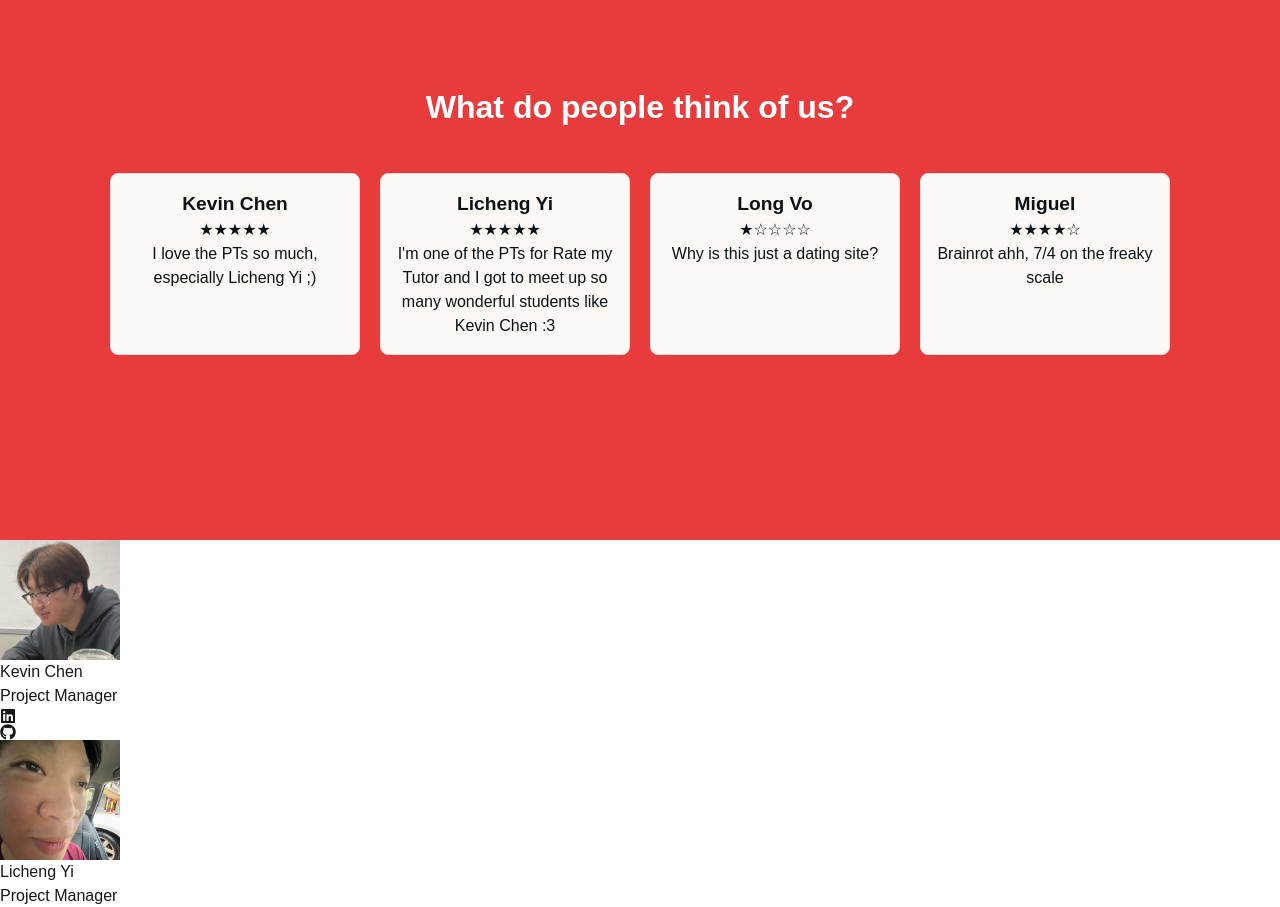
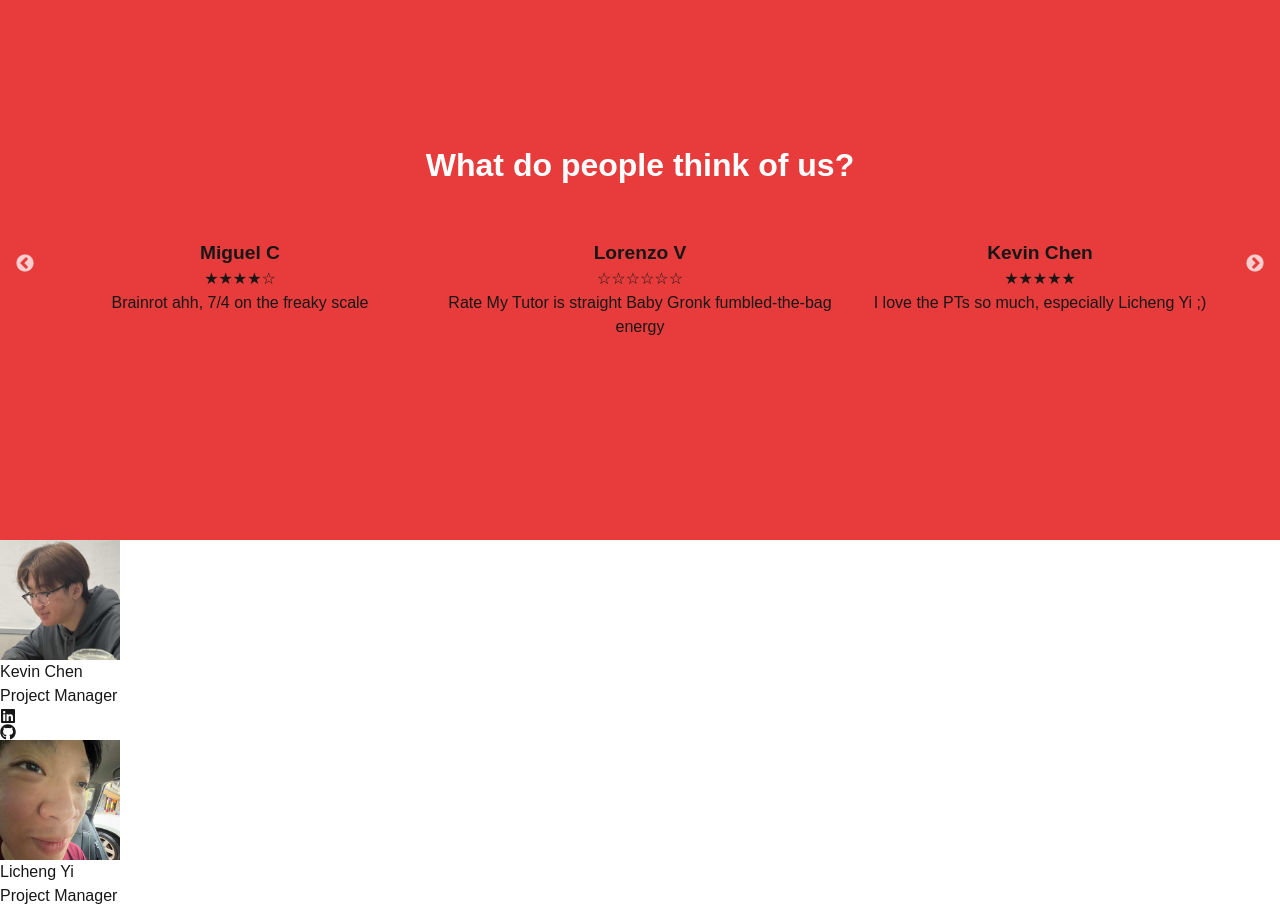
Before and after one commit to aggie-coding-club/Rate-My-Tutor, a Next.js app: page / in a window 1280 px wide. Shown: the part 1580-2487 px from the top of the page. Built offline with nearby package versions, Linux system fonts and the light colour scheme.

Commit message:
Made caousel reviews, and changed login and signup text to black

```diff
--- a/package.json
+++ b/package.json
@@ -22,7 +22,9 @@
     "node": "^20.18.0",
     "react": "^18.3.1",
     "react-dom": "^18.3.1",
-    "react-icons": "^5.3.0"
+    "react-icons": "^5.3.0",
+    "react-slick": "^0.30.2",
+    "slick-carousel": "^1.8.1"
   },
   "devDependencies": {
     "postcss": "^8",
--- a/src/app/client/css/home.module.css
+++ b/src/app/client/css/home.module.css
@@ -282,5 +282,12 @@
 
 .tutorfind {
     color: black;
+}
 
+
+.reviewSliderContainer {
+    width: 100%;
+    max-width: 1200px;
+    margin: 0 auto;
+    padding-top: 50px;
 }
--- a/src/app/login/page.js
+++ b/src/app/login/page.js
@@ -87,7 +87,7 @@ export default function Login() { // Renamed to Login
                     {/* Login Page section */}
                     <div className={styles.loginSection}>
                         <form onSubmit={handleSubmit} className={styles.loginSection} aria-label="Login Form">
-                            <h1 style={{ fontSize: "40px", color: "#fff" }}>Welcome Back, Log In to Get Started!</h1>
+                            <h1 style={{ fontSize: "40px", color: "#000" }}>Welcome Back, Log In to Get Started!</h1>
 
                             {/* Display Success Message */}
                             {success && <strong className={styles.loginSuccess}>{success}</strong>}
--- a/src/app/page.js
+++ b/src/app/page.js
@@ -1,11 +1,13 @@
 'use client'
 import Image from "next/image";
 import styles from './client/css/home.module.css';
-import RMT from './client/Assets/RMT.png'
 import Link from 'next/link'
 import { useState } from "react";
 import { useRouter } from 'next/navigation';
-import axios from 'axios';
+import dynamic from 'next/dynamic';
+const Slider = dynamic(() => import('react-slick'), { ssr: false });3
+import "slick-carousel/slick/slick.css";
+import "slick-carousel/slick/slick-theme.css";
 import React, { useRef } from 'react';
 
 // icons
@@ -26,7 +28,8 @@ const reviews = [
   { name: 'Kevin Chen', review: 'I love the PTs so much, especially Licheng Yi ;)', stars: '★★★★★'},
   { name: 'Licheng Yi', review: 'I\'m one of the PTs for Rate my Tutor and I got to meet up so many wonderful students like Kevin Chen :3', stars: '★★★★★'},
   { name: 'Long Vo', review: 'Why is this just a dating site?', stars: '★☆☆☆☆'},
-  { name: 'Miguel', review: 'Brainrot ahh, 7/4 on the freaky scale', stars: '★★★★☆'}
+  { name: 'Miguel C', review: 'Brainrot ahh, 7/4 on the freaky scale', stars: '★★★★☆'},
+  { name: 'Lorenzo V', review: 'Rate My Tutor is straight Baby Gronk fumbled-the-bag energy', stars: '☆☆☆☆☆☆'}
 ]
 
 const teamMembers = [
@@ -181,24 +184,16 @@ export default function Home() {
 
         <div className={styles.reviewSection} style={{padding: '2rem 0', backgroundColor: '#e83c3c', textAlign: 'center'}}>
           <h2>What do people think of us?</h2>
-          <div style={{
-            display: 'flex',
-            flexDirection: 'row',
-            justifyContent: 'center',
-            gap: '2rem',
-            padding: '2rem',
-          }}>
-            {/* add feature for carousel effect for reviews*/}
-            <div className={styles.reviewTrack}>
-              {reviews.map((review, index) => (
+          <Slider {...{infinite: true, speed: 500, slidesToShow: 3, slidesToScroll: 1, autoplay: true, autoplaySpeed: 1750}} className={styles.reviewSliderContainer}>
+            {reviews.map((review, index) => (
                 <div key={index} style={{color: '#0B1215'}}>
                   <p style={{ fontSize: '1.2rem', fontWeight: 'bold'}}>{review.name}</p>
                   <p>{review.stars}</p>
                   <p>{review.review}</p>
                 </div>
               ))}
-            </div>
-           </div>
+          </Slider>
+
         </div>
 
         <div className={styles.teamContainer}>
--- a/src/app/signup/page.js
+++ b/src/app/signup/page.js
@@ -91,7 +91,7 @@ export default function Signup() { // Renamed from Home to Signup
           {/* Sign Up Page section */}
           <div className={styles.signupSection}>
             <form onSubmit={handleSubmit} className={styles.signupSection} aria-label="Sign Up Form">
-              <h1 style={{ fontSize: "40px", color: "#fff" }}>Enter Your Information to Sign Up</h1>
+              <h1 style={{ fontSize: "40px", color: "#000" }}>Enter Your Information to Sign Up</h1>
 
               {/* Display Success Message */}
               {success && <strong style={{ color: "#95f0aa", marginBottom: "1rem" }}>{success}</strong>}
```
Also changed, not shown: 1 other file (tests, documents, lock files or other folders).
